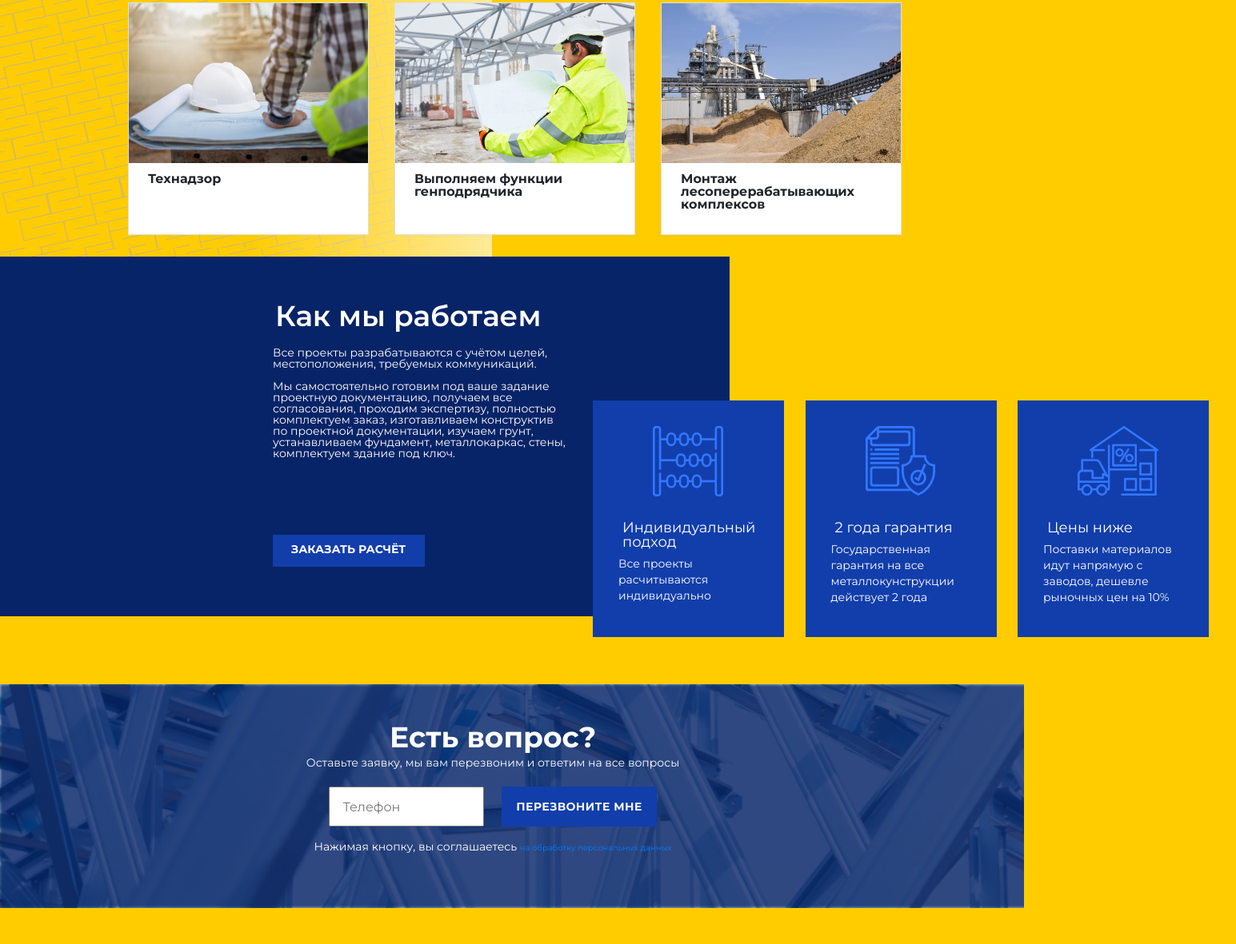
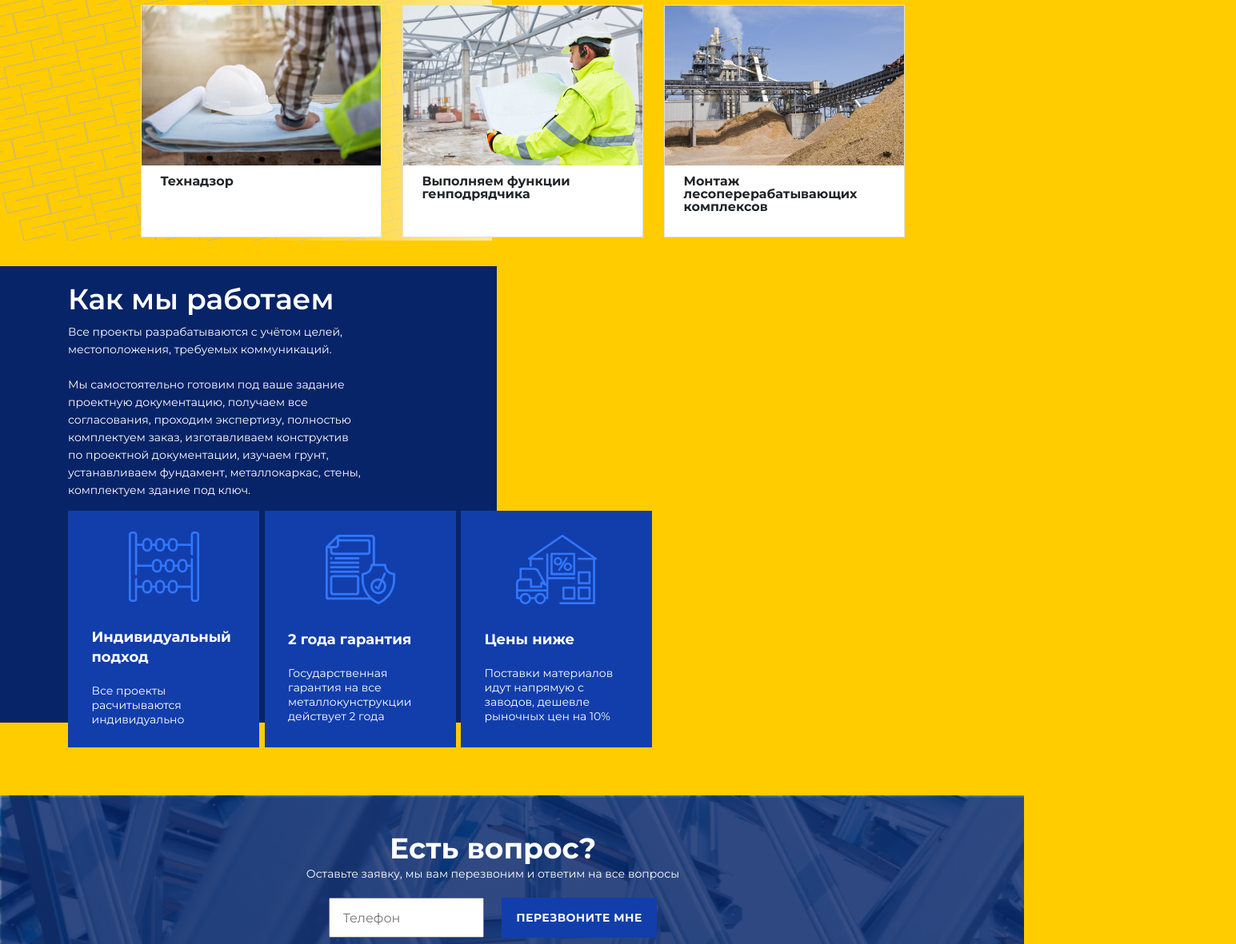
Before and after one commit to lesha3510/Revi, a plain HTML site: page Promstroy35/index.html in a window 1280 px wide. Shown: the part 1167-2348 px from the top of the page at 80% size, 1545 px wide, since content can reach past the window. Drawn offline with nearby package versions, Linux system fonts and the light colour scheme.

Commit message:
adaptiv3

```diff
--- a/Promstroy35/index.html
+++ b/Promstroy35/index.html
@@ -32,7 +32,6 @@
             <button class="hamburger hamburger-animation">
                    <span>Menu</span>
             </button>
-            <script src="script_menu_button.js"></script>
            <div class="mebu_button">
            </div>
             <div class="row">
@@ -91,13 +90,17 @@
        <div class="container">
         <div class="row">
             <div class="col-12">
+              <div class="content_h1_wrapper">
                    <h1 class="content_h1"><b>Наши услуги</b></h1>
+                </div>
+               <div class="content1_list_wrapper">
                 <ul class="content1__list">
                     <div class="element__content">
                         <div class="element__image" role="img" style="background-image: url(content1.png);">
                            <div class="element__bg"></div>
                             <div class="element__more" role="more" style="background-image: url(%D0%9E%D1%82%D0%BF%D1%80%D0%B0%D0%B2%D0%B8%D1%82%D1%8C%20%D0%B7%D0%B0%D1%8F%D0%B2%D0%BA%D1%83.png);">
                            </div>
+                           <div class="content1_element_fon"></div>
                         </div>
                         <li class="content1__item">Проектирование металлоконструкций и промышленных зданий</li>
                     </div>
@@ -106,6 +109,7 @@
                           <div class="element__bg"></div>
                            <div class="element__more" role="more" style="background-image: url(%D0%9E%D1%82%D0%BF%D1%80%D0%B0%D0%B2%D0%B8%D1%82%D1%8C%20%D0%B7%D0%B0%D1%8F%D0%B2%D0%BA%D1%83.png);">
                            </div>
+                           <div class="content1_element_fon"></div>
                        </div>
                        <li class="content1__item">Комплектация производства любых металлоконструкций и промышленных зданий</li>
                     </div>
@@ -114,6 +118,7 @@
                            <div class="element__bg"></div>
                             <div class="element__more" role="more" style="background-image: url(%D0%9E%D1%82%D0%BF%D1%80%D0%B0%D0%B2%D0%B8%D1%82%D1%8C%20%D0%B7%D0%B0%D1%8F%D0%B2%D0%BA%D1%83.png);">
                            </div>
+                           <div class="content1_element_fon"></div>
                         </div>
                         <li class="content1__item">Строительство под ключ
 металлоконструкций и промышленных зданий</li>
@@ -123,6 +128,7 @@
                             <div class="element__bg"></div>
                            <div class="element__more" role="more" style="background-image: url(%D0%9E%D1%82%D0%BF%D1%80%D0%B0%D0%B2%D0%B8%D1%82%D1%8C%20%D0%B7%D0%B0%D1%8F%D0%B2%D0%BA%D1%83.png);">
                            </div>
+                           <div class="content1_element_fon"></div>
                        </div>
                         <li class="content1__item tex">Технадзор</li>
                     </div>
@@ -131,6 +137,7 @@
                           <div class="element__bg"></div>
                            <div class="element__more" role="more" style="background-image: url(%D0%9E%D1%82%D0%BF%D1%80%D0%B0%D0%B2%D0%B8%D1%82%D1%8C%20%D0%B7%D0%B0%D1%8F%D0%B2%D0%BA%D1%83.png);">
                            </div>
+                           <div class="content1_element_fon"></div>
                        </div>
                         <li class="content1__item">Выполняем функции генподрядчика</li>
                     </div>
@@ -139,6 +146,7 @@
                           <div class="element__bg"></div>
                            <div class="element__more" role="more" style="background-image: url(%D0%9E%D1%82%D0%BF%D1%80%D0%B0%D0%B2%D0%B8%D1%82%D1%8C%20%D0%B7%D0%B0%D1%8F%D0%B2%D0%BA%D1%83.png);">
                            </div>
+                           <div class="content1_element_fon"></div>
                        </div>
                         <li class="content1__item">Монтаж лесоперерабатывающих комплексов</li>
                     </div>
@@ -146,10 +154,20 @@
             </div>
             </div>
         </div>
+        </div>
     </section>
 
     <section class="content2">
                        <div class="content2_item">
+                       <div class="content2_fon_wrapper">
+                           <div class="fon_content2"></div>
+                       </div>
+                       <div class="container">
+                           <div class="row">
+                           <div class="col-12">
+                           <div class="content2_wrapper">
+                       <div class="content2_item_wrapper1">
+                       <div class="content2_element1_wrapper">
                             <h1 class="content2_h1">Как мы работаем</h1>
                             <div class="content2_p">
                                 <p>Все проекты разрабатываются с учётом целей,     местоположения, требуемых коммуникаций.
@@ -159,6 +177,10 @@
                                 </p>
                                 <div class="content2__more"><a href="#">ЗАКАЗАТЬ РАСЧЁТ</a></div>
                             </div>
+                        </div>
+
+                               <div class="content2_element2_wrapper">
+                                   <div class="content2_element_item2">
                         <div class="content2_element_wrapper">
                            <div class="block">
                                <img src="content2_element1.png" alt="" class="block__img">
@@ -179,6 +201,14 @@
                                <div class="block__wrapper">
                                    <p class="block__title">Цены ниже</p>
                                    <p class="block__desc">Поставки материалов идут напрямую с заводов, дешевле рыночных цен на 10%</p>
+                               </div>
+                           </div>
+                        </div>
+                          </div>
+                           </div>
+                               </div>
+
+                                     </div>
                                   </div>
                                </div>
                             </div>
@@ -310,18 +340,14 @@
         <div class="slick-arrow"></div>
     </div>
 
+
     <script src="https://code.jquery.com/jquery-3.3.1.js"
     integrity="sha256-2Kok7MbOyxpgUVvAk/HJ2jigOSYS2auK4Pfzbm7uH60="
     crossorigin="anonymous"></script>
 
     <script type="text/javascript" src="slick.min.js"></script>
-    <script>
-        $(document).ready(function(){
-          $('.slick-slider').slick({
-          });
-        });
-    </script>
 
+<script src="script.js"></script>
 
 
 </body>
--- a/Promstroy35/media.css
+++ b/Promstroy35/media.css
@@ -1,13 +1,10 @@
 
-@media all and (min-width:1024px) { /* Для цветных экранов */
+@media (min-width:1024px) { /* Для цветных экранов */
     body { background: #fc0; }
-
-
 }
 
-@media all and (max-width:1199px) {
+@media (max-width:1199px) {
     body {
-        background: aqua
     }
 
     .container {
@@ -46,19 +43,15 @@
 
 }
 
+@media (max-width:991px){
 
+}
 
+@media (max-width:767px) {
+    .hamburger {
+        display: block;
+    }
 
-
-
-
-
-
-
-
-
-
-@media all and (max-width: 920px) {
     .header .col-6:nth-of-type(2) {
         display: none;
     }
@@ -66,5 +59,29 @@
     .footer_element_block1 {
         column-count: 1;
     }
+    .content2_fon_wrapper {
+        width: 100%;
+    }
+}
+
+@media all and (max-width:575px) {
 
 }
+
+
+
+
+@media all and (max-width:1510px) {
+    .content2_element1_wrapper {
+        width: 130%;
+    }
+
+    .content2_element2_wrapper {
+        padding-top: 0;
+    }
+
+    .content2_wrapper {
+        padding-top: 52px;
+    }
+
+}
--- a/Promstroy35/script_menu_button.js
+++ b/Promstroy35/script.js
@@ -2,3 +2,8 @@ document.querySelector('.hamburger').addEventListener('click', function(e){
     e.preventDefault();
     this.classList.toggle('is-active');
 })
+
+        $(document).ready(function(){
+          $('.slick-slider').slick({
+          });
+        });
--- a/Promstroy35/style.css
+++ b/Promstroy35/style.css
@@ -7,8 +7,8 @@ ul, li, ol, p {
  padding: 0;
  margin: 0;
  line-height: 1;
- -webkit-transition: all .8s ease-in-out;
- transition: all .8s ease-in-out;
+ -webkit-transition: all .2s ease-in-out;
+ transition: all .2s ease-in-out;
 }
 
 /*
@@ -30,7 +30,7 @@ body {
 }
 
 .hamburger {
-    display: block;
+    display: none;
     position: absolute;
     right: 0;
     top: 0;
@@ -38,7 +38,7 @@ body {
     margin: 0;
     padding: 0;
     width: 96px;
-    height: 96px;
+    height: 66px;
     font-size: 0;
     box-shadow: none;
     cursor: pointer;
@@ -49,7 +49,7 @@ body {
 .hamburger span {
     display: block;
     position: absolute;
-    top: 44px;
+    top: 30px;
     left: 18px;
     right: 18px;
     height: 8px;
@@ -368,21 +368,25 @@ ul.sub_menu li:hover a{
     line-height: 42px;
 }
 
+.content_h1_wrapper{
+    position: relative;
+    width: 100%;
+    display: flex;
+    justify-content: flex-start;
+    align-items: flex-start
+}
+
 .content_h1 {
-    padding: 0 0;
-    position: relative;
     font-size: 36px;
-    left: 77px;
-    top: -5px;
+    padding-left: 70px;
 }
+
 
 .content1 {
     position: relative;
     padding-top: 70px;
-}
-
-.content1 .row {
-    display: flex;
+    width: 100%;
+    height: 100%;
 }
 
 
@@ -410,15 +414,20 @@ ul.sub_menu li:hover a{
     position: absolute;
 }
 
+.content1_list_wrapper {
+    position: relative;
+    display: flex;
+    align-items: center;
+    width: 100%;
+    height: 100%;
+}
+
 .content1__list {
+    position: relative;
     display: flex;
     flex-wrap: wrap;
-    flex-direction: row;
-    position: relative;
-    padding: 10px;
-    left: 65px;
-    top: 13px;
     line-height: 20px;
+    justify-content: center;
 }
 
 .element__content {
@@ -428,17 +437,36 @@ ul.sub_menu li:hover a{
     width: 301px;
     height: 291px;
     border: 1px solid #E0E0E0;
-    margin-right: 32px;
     margin-bottom: 30px;
+    margin-left: 26px;
 }
 
 .element__bg {
+    display: none;
+}
+
+.element__image {
+    position: relative;
+    display: flex;
+    flex: 0 1 80%;
+    justify-content: center;
+    align-items: center;
+    background-image: url(attr('data-src'));
+    min-height: 200px;
+    background-repeat: no-repeat;
+}
+
+.content1_element_fon{
     position: absolute;
     display: none;
-    background-color: #082468;
     width: 100%;
     height: 100%;
-    opacity: 0.2;
+    background-color: #082468;
+    opacity: 0.6;
+}
+
+.element__image:hover .content1_element_fon{
+    display: block;
 }
 
 .element__image:hover .element__bg{
@@ -464,6 +492,7 @@ ul.sub_menu li:hover a{
     width: 143px;
     height: 40px;
     background-repeat: no-repeat;
+    z-index: 10;
 }
 
 /*
@@ -472,16 +501,7 @@ ul.sub_menu li:hover a{
 }
 */
 
-.element__image {
-    position: relative;
-    display: flex;
-    flex: 0 1 80%;
-    justify-content: center;
-    align-items: center;
-    background-image: url(attr('data-src'));
-    min-height: 200px;
-    background-repeat: no-repeat;
-}
+
 
 .content1__item {
     font-weight: bold;
@@ -518,89 +538,150 @@ ul.sub_menu li:hover a{
 .content2{
     margin-bottom: 32px;
     position: relative;
-    width: 1545px;
-    height: 475px;
+    width: 100%;
+    height: 100%;
 /*    background-color:;*/
     z-index: 1000;
 }
 
 .content2_item {
     position: relative;
-    width: 912px;
-    height: 450px;
     display: flex;
     justify-content: center;
     align-items: center;
-    background-color:#082468;
+    height: 100%;
+    width: 100%;
     color: white;
 }
 
+.content2_fon_wrapper {
+    position: absolute;
+    width: 48.5%;
+    height: 90%;
+    left: 0px;
+    background-color:#082468;
+}
+
+
+.content2_item_wrapper1 {
+    display: flex;
+    width: 100%;
+    height: 100%;
+    justify-content: space-between;
+    align-items: center;
+}
+
+
+
+.content2_item_wrapper {
+    display: flex;
+    width: 100%;
+    height: 100%;
+}
+
+.content2_element1_wrapper{
+    position: relative;
+    margin-right: 10px;
+}
+
 .content2_h1 {
-    position: absolute;
-    top: 53px;
-    left: 344px;
+    position: relative;
     font-size: 36px;
     font-weight: 600;
 }
 
 .content2_p {
-    position: absolute;
+    position: relative;
     width: 370px;
     height: 235px;
     font-size: 14px;
-    left: 341px;
-    top:113px;
+
+}
+
+.content2_p p {
+    font-style: normal;
+    font-weight: normal;
+    font-size: 14px;
+    line-height: 22px;
+}
+
+.content2__more {
+    position: relative;
+    display: flex;
+    top:23px;
+    width: 190px;
+    height: 40px;
+    background-color:#123EAB;
+    align-items: center;
+}
+
+.content2_element_item2 {
+    width: 100%;
+    position: relative;
+}
+
+.content2_element_wrapper2 {
+    display: flex;
+    width: 100%;
+    height: 100%;
 }
 
 
 
-.content2_element_wrapper {
+.content2_element_wrapper{
     display: flex;
     position: relative;
     justify-content: space-between;
-    align-items: center;
-    width: 770px;
-    height: 296px;
-    left: 670px;
-    top:103px;
+    width: 100%;
+    height: 100%;
+    flex-wrap: wrap;
 }
+
+.content2_item_wrapper1 {
+    display: flex;
+    flex-wrap: wrap;
+}
+
+.content2_element2_wrapper {
+    position: relative;
+    padding-top: 230px;
+    width: 730px;
+}
+
 
 .block {
     position: relative;
     display: flex;
     align-items: center;
+    justify-content: center;
     width: 239px;
     height: 296px;
     background-color:#123EAB;
+    flex-direction: column;
 }
 
 .block__img {
-    position: absolute;
-    top: 32px;
-    left: 75px;
+    position: relative;
+    margin-bottom: 10px;
 }
 
 .block__wrapper {
-    position: absolute;
     width: 180px;
-    top: 150px;
-    left: 30px;
-    line-height: 25px;
+    padding-top: 22px;
 }
 
 .block__title {
     position: relative;
     width: auto;
-    left: 7px;
     font-size: 18px;
+    font-weight: 700;
+    line-height: 25px;
 }
 
 .block__desc {
-    position: relative;
-    top:8px;
-    left: 2px;
     font-size: 14px;
-    line-height: 20px;
+    padding-top: 20px;
+    line-height: 18px;
 }
 
 .content2_element li {
@@ -629,15 +710,6 @@ ul.sub_menu li:hover a{
     font-size: 14px;
 }
 
-.content2__more {
-    position: absolute;
-    display: flex;
-    top:235px;
-    width: 190px;
-    height: 40px;
-    background-color:#123EAB;
-    align-items: center;
-}
 
 .content2__more a {
     position: relative;
```
Lines whose indentation alone changed are shown as unchanged.
